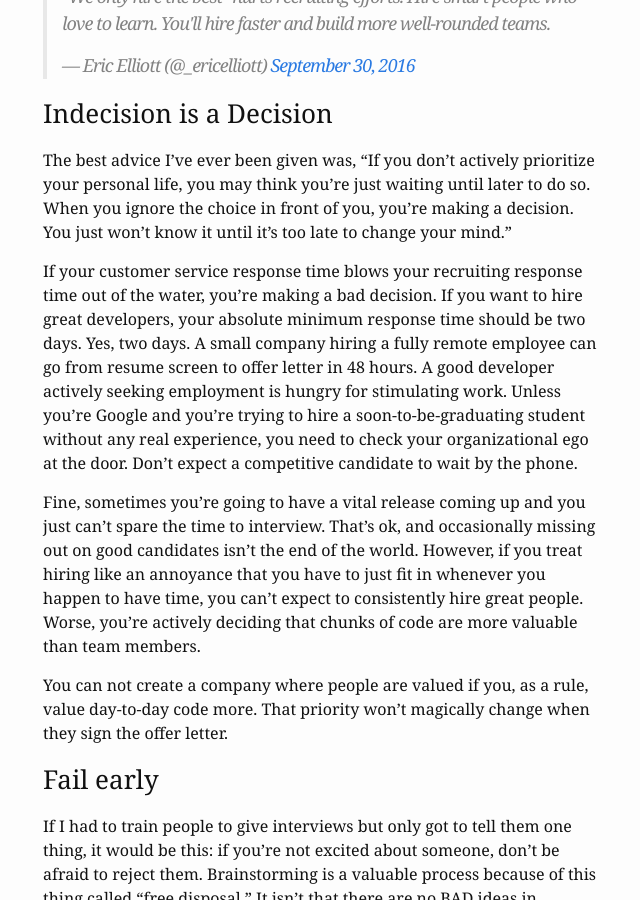
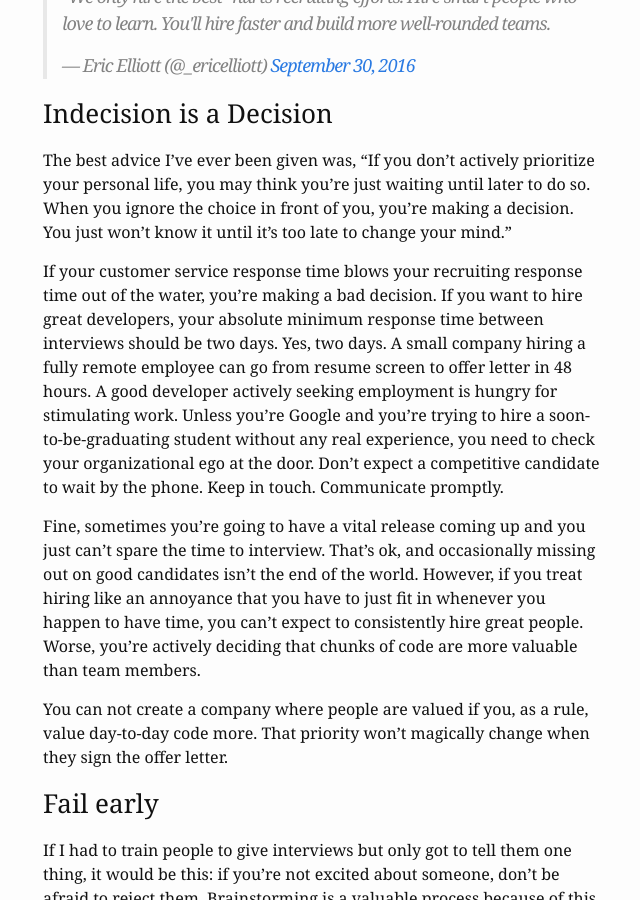
Before and after one commit to ramblinjan/ramblinjan.github.io, a Jekyll site: the page built from _posts/2016-10-03-Your-Hiring-Process-is-your-engineering-process.md, in a window 1280 px wide and 900 px high, scrolled down 1585 px. Shown: the whole window, without its empty margins (227-867 px from the left). Built offline with Jekyll 4.4.1, drawn with Linux system fonts in a browser that asks for light colours; comment, search, counter and statistics services are not loaded.

Commit message:
adjust wording

```diff
--- a/_posts/2016-10-03-Your-Hiring-Process-is-your-engineering-process.md
+++ b/_posts/2016-10-03-Your-Hiring-Process-is-your-engineering-process.md
@@ -55,7 +55,7 @@
 
 The best advice I've ever been given was, "If you don't actively prioritize your personal life, you may think you're just waiting until later to do so. When you ignore the choice in front of you, you're making a decision. You just won't know it until it's too late to change your mind."
 
-If your customer service response time blows your recruiting response time out of the water, you're making a bad decision. If you want to hire great developers, your absolute minimum response time should be two days. Yes, two days. A small company hiring a fully remote employee can go from resume screen to offer letter in 48 hours. A good developer actively seeking employment is hungry for stimulating work. Unless you're Google and you're trying to hire a soon-to-be-graduating student without any real experience, you need to check your organizational ego at the door. Don't expect a competitive candidate to wait by the phone.
+If your customer service response time blows your recruiting response time out of the water, you're making a bad decision. If you want to hire great developers, your absolute minimum response time between interviews should be two days. Yes, two days. A small company hiring a fully remote employee can go from resume screen to offer letter in 48 hours. A good developer actively seeking employment is hungry for stimulating work. Unless you're Google and you're trying to hire a soon-to-be-graduating student without any real experience, you need to check your organizational ego at the door. Don't expect a competitive candidate to wait by the phone. Keep in touch. Communicate promptly.
 
 Fine, sometimes you're going to have a vital release coming up and you just can't spare
 the time to interview. That's ok, and occasionally missing out on good candidates
```
